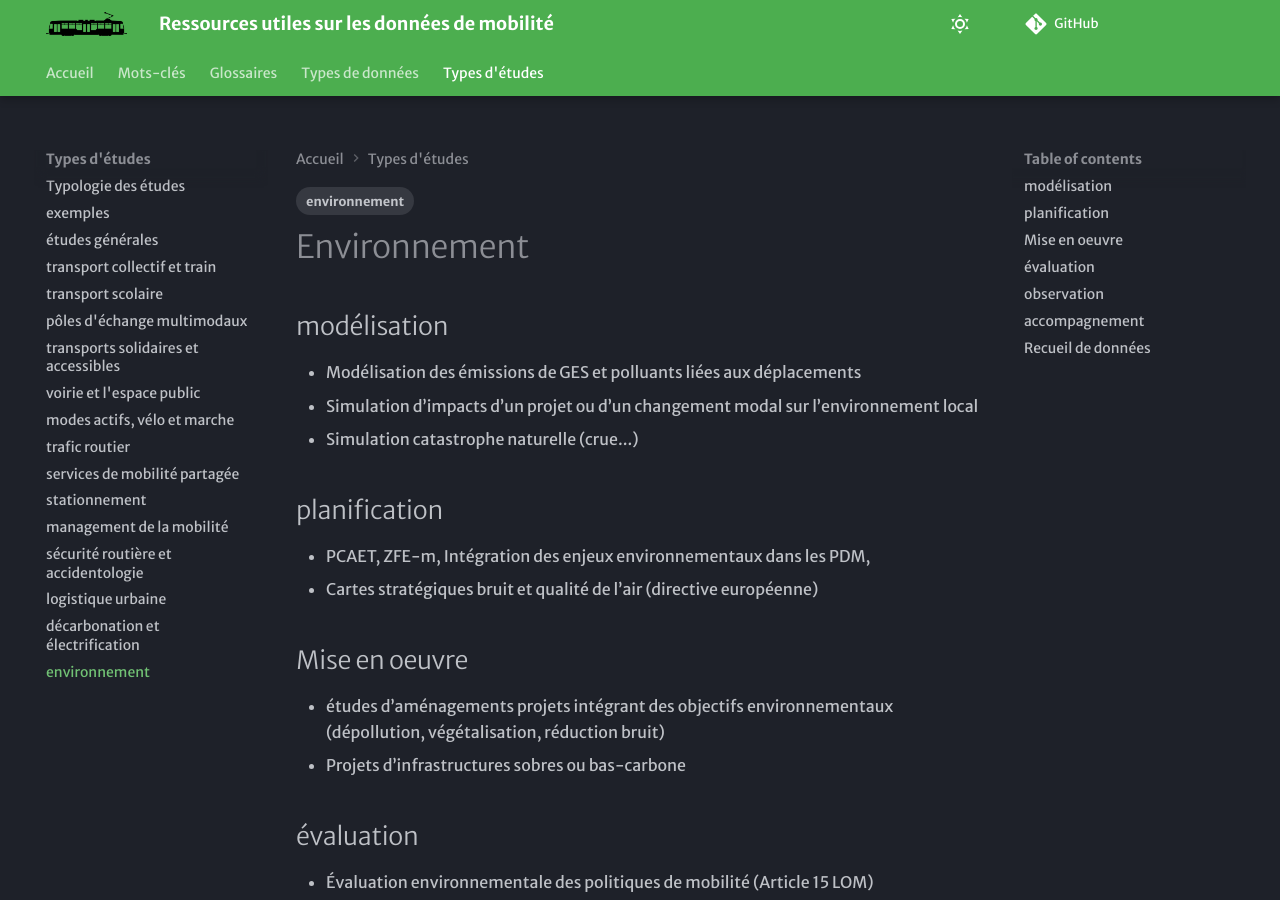
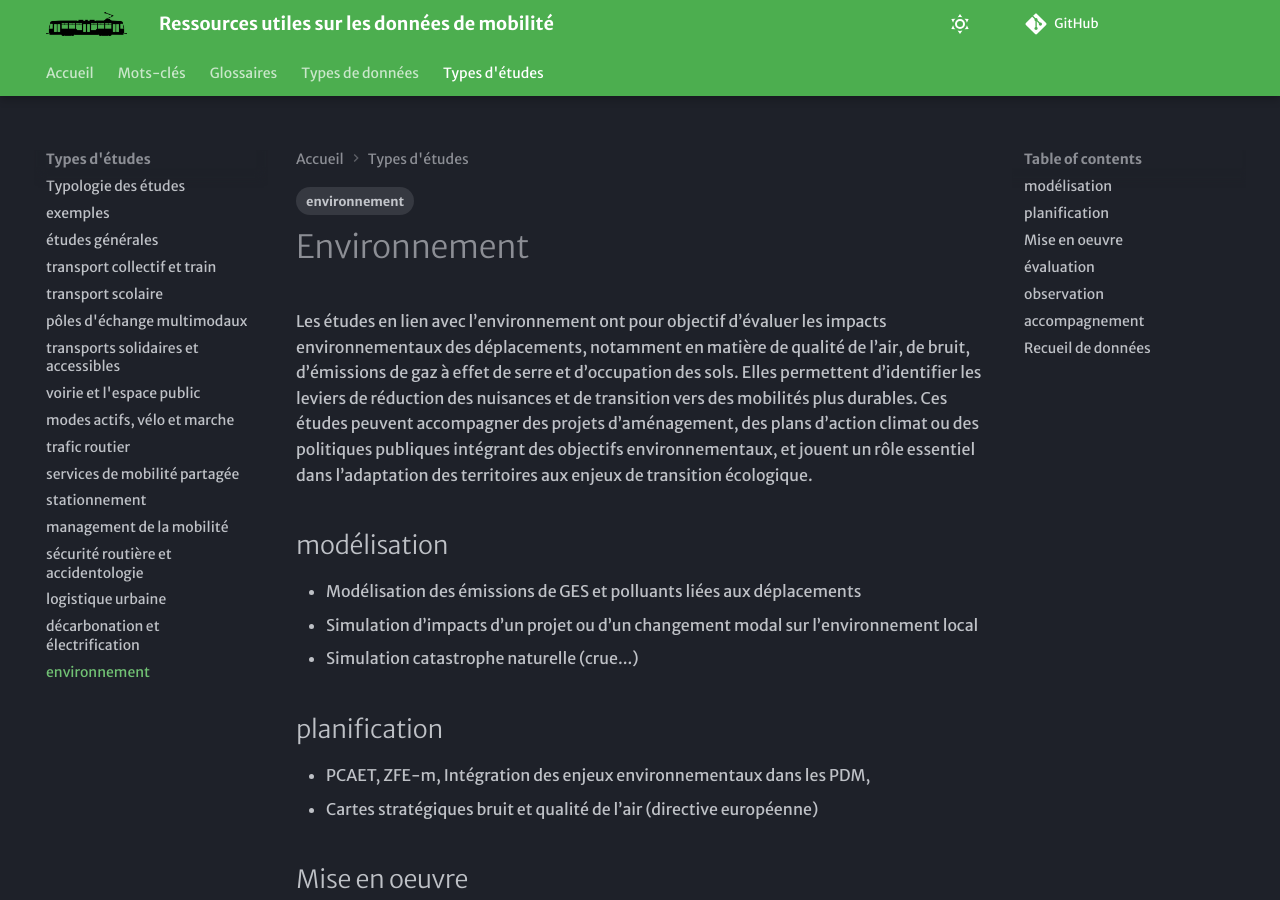
Before and after one commit to xdurang/mobscidat, an MkDocs documentation site: the page built from docs/type_etudes/TE_environnement.md, in a window 1280 px wide and 900 px high. Built offline with MkDocs 1.6.1 and Material for MkDocs 9.7.7, drawn with Linux system fonts in a browser that asks for light colours; some web fonts are replaced; comment, search, counter and statistics services are not loaded.

Commit message:
Update TE_environnement.md

```diff
--- a/docs/type_etudes/TE_environnement.md
+++ b/docs/type_etudes/TE_environnement.md
@@ -4,6 +4,7 @@ tags:
 - environnement
 ---
 # Environnement
+Les études en lien avec l’environnement ont pour objectif d’évaluer les impacts environnementaux des déplacements, notamment en matière de qualité de l’air, de bruit, d’émissions de gaz à effet de serre et d’occupation des sols. Elles permettent d’identifier les leviers de réduction des nuisances et de transition vers des mobilités plus durables. Ces études peuvent accompagner des projets d’aménagement, des plans d’action climat ou des politiques publiques intégrant des objectifs environnementaux, et jouent un rôle essentiel dans l’adaptation des territoires aux enjeux de transition écologique.
 
 ## modélisation
 - Modélisation des émissions de GES et polluants liées aux déplacements
```
